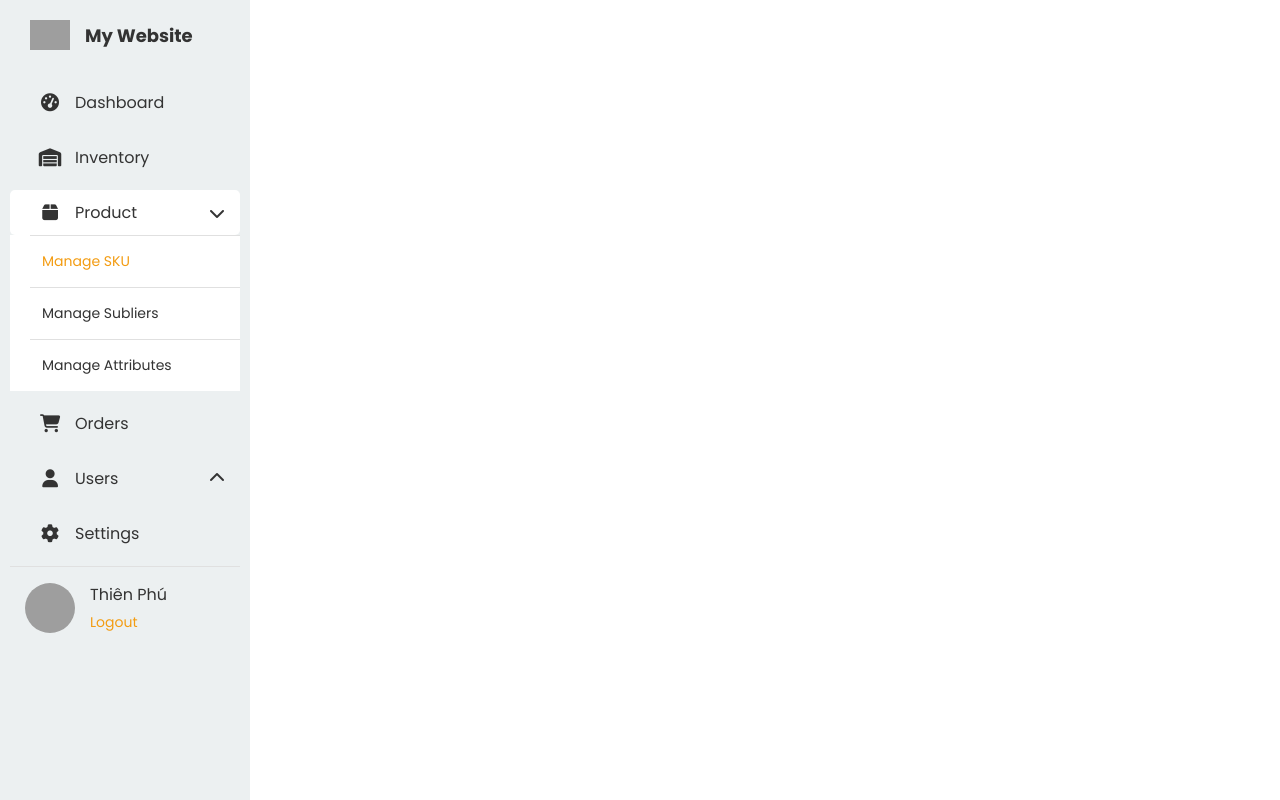
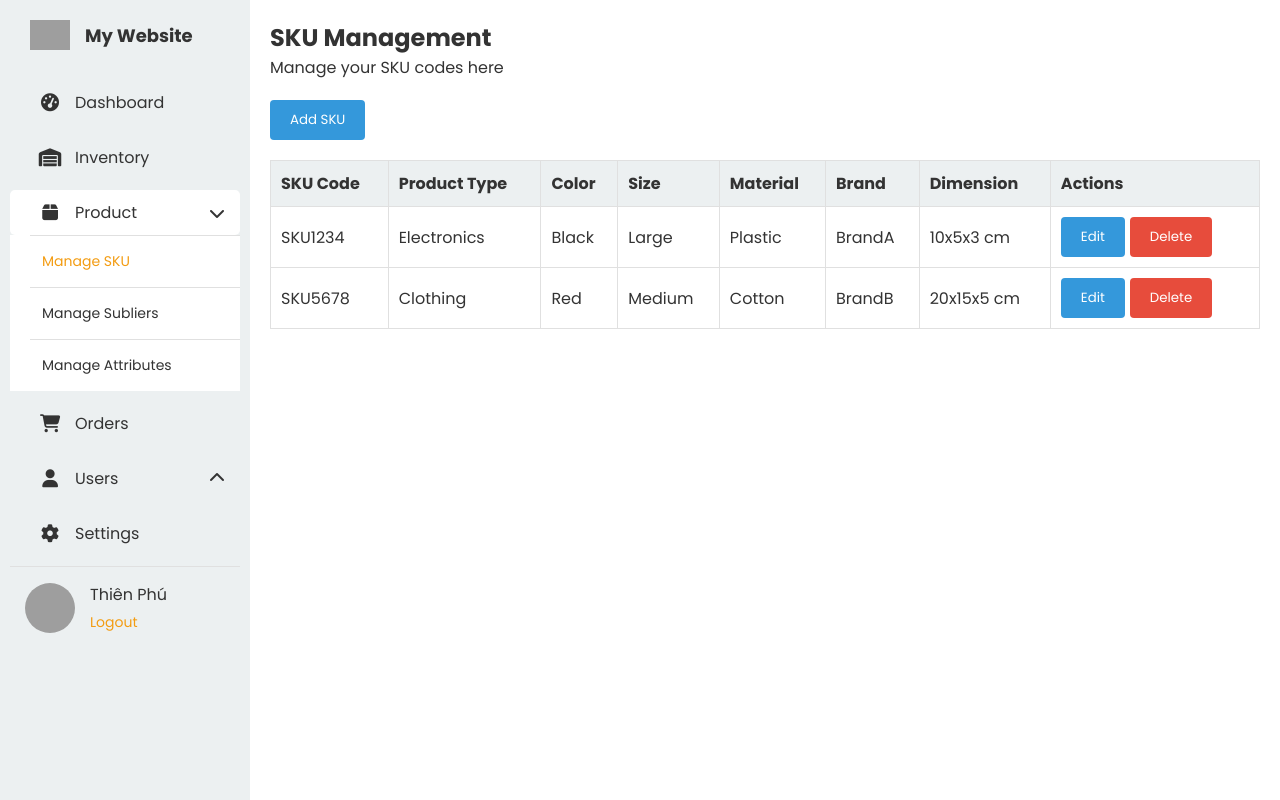
Before and after one commit to lucasngucii/SmartWarehouseManagement-FE, a React (Create React App) app: page /management-sku in a window 1280 px wide. Built offline with nearby package versions, Linux system fonts and the light colour scheme; grey boxes are pictures that could not be loaded.

Commit message:
chinh sua lai mot so giao dien va khoi tao so bo giao dien sku

```diff
--- a/src/compoments/Product/SKU/SKU.css
+++ b/src/compoments/Product/SKU/SKU.css
@@ -0,0 +1,72 @@
+@import "../../../Root.css";
+
+.sku-management-container {
+    position: relative;
+    width: calc(100% - 250px);
+    height: 100vh;
+    padding: 20px;
+    margin-left: 250px;
+    background-color: var(--background-color);
+    color: var(--primary-text-color);
+}
+
+.sku-management-title {
+    font-size: 24px;
+    color: var(--primary-text-color);
+}
+
+.sku-management-description{
+    font-size: 16px;
+}
+
+.add-sku-button{
+    padding: 10px 20px;
+    border: none;
+    cursor: pointer;
+    background-color: var(--primary-button-background-color);
+    color: var(--primary-button-text-color);
+    border-radius: 4px;
+    margin: 20px 0;
+}
+
+.add-sku-button:hover {
+    background-color: var(--accent-color);
+}
+
+.sku-management-table {
+    width: 100%;
+    border-collapse: collapse;
+    background-color: var(--header-footer-background-color);
+}
+
+.sku-management-table th, .sku-management-table td {
+    padding: 10px;
+    border: 1px solid var(--border-color);
+    text-align: left;
+    color: var(--primary-text-color);
+}
+
+.sku-management-table th {
+    background-color: var(--header-footer-background-color);
+}
+
+.sku-management-table td {
+    background-color: var(--background-color);
+}
+
+.edit-button, .delete-button {
+    padding: 10px 20px;
+    border: none;
+    cursor: pointer;
+    margin-right: 5px;
+}
+
+.edit-button {
+    background-color: var(--primary-button-background-color);
+    color: var(--primary-button-text-color);
+}
+
+.delete-button {
+    background-color: #E74C3C;
+    color: var(--primary-button-text-color);
+}
--- a/src/compoments/Product/SKU/SKU.tsx
+++ b/src/compoments/Product/SKU/SKU.tsx
@@ -1,9 +1,55 @@
 import React from "react";
+import "./SKU.css";
 
-export const SKU : React.FC = () => {
+export const SKU: React.FC = () => {
     return (
-        <div>
-            <h1>SKU</h1>
+        <div className="sku-management-container">
+            <h1 className="sku-management-title">SKU Management</h1>
+            <p className="sku-management-description">Manage your SKU codes here</p>
+            <button className="add-sku-button">Add SKU</button>
+            <table className="sku-management-table">
+                <thead>
+                <tr>
+                    <th>SKU Code</th>
+                    <th>Product Type</th>
+                    <th>Color</th>
+                    <th>Size</th>
+                    <th>Material</th>
+                    <th>Brand</th>
+                    <th>Dimension</th>
+                    <th>Actions</th>
+                </tr>
+                </thead>
+                <tbody>
+                <tr>
+                    <td>SKU1234</td>
+                    <td>Electronics</td>
+                    <td>Black</td>
+                    <td>Large</td>
+                    <td>Plastic</td>
+                    <td>BrandA</td>
+                    <td>10x5x3 cm</td>
+                    <td>
+                        <button className="edit-button">Edit</button>
+                        <button className="delete-button">Delete</button>
+                    </td>
+                </tr>
+                <tr>
+                    <td>SKU5678</td>
+                    <td>Clothing</td>
+                    <td>Red</td>
+                    <td>Medium</td>
+                    <td>Cotton</td>
+                    <td>BrandB</td>
+                    <td>20x15x5 cm</td>
+                    <td>
+                        <button className="edit-button">Edit</button>
+                        <button className="delete-button">Delete</button>
+                    </td>
+                </tr>
+                </tbody>
+            </table>
         </div>
+
     );
 }
--- a/src/compoments/Product/Sublier/SublierManagement.tsx
+++ b/src/compoments/Product/Sublier/SublierManagement.tsx
@@ -98,6 +98,7 @@ export const SublierManagement: React.FC = () => {
         <div className="supplier-management-container">
             <h1 className="supplier-management-title">Sublier Management</h1>
             <p className="supplier-management-description">Manage your suppliers here</p>
+            <button onClick={handleAdd} className="supplier-management-add-button">Add Supplier</button>
             <table className="supplier-management-table">
                 <thead>
                 <tr>
@@ -110,7 +111,6 @@ export const SublierManagement: React.FC = () => {
                 {sublierList}
                 </tbody>
             </table>
-            <button onClick={handleAdd} className="supplier-management-add-button">Add Supplier</button>
             {
                 showOverlay && <OverLay>
                     <FormSublier handleClose={handleClose} supplierId={sublierId}/>
--- a/src/compoments/User/ManagementGroup/ManagementGroup.css
+++ b/src/compoments/User/ManagementGroup/ManagementGroup.css
@@ -18,7 +18,6 @@
 .groups-table {
     width: 100%;
     border-collapse: collapse;
-    margin: 20px 0;
 }
 
 .groups-table th, .groups-table td {
@@ -43,7 +42,7 @@
 }
 
 .groups-table td {
-    color: var(--secondary-text-color);
+    color: var(--primary-text-color);
 }
 
 .edit-button {
@@ -65,6 +64,7 @@
     border: none;
     cursor: pointer;
     text-wrap: nowrap;
+    margin: 20px 0;
 }
 
 .add-group-button:hover {
--- a/src/compoments/User/ManagementGroup/ManagementGroup.tsx
+++ b/src/compoments/User/ManagementGroup/ManagementGroup.tsx
@@ -166,6 +166,7 @@ export const ManagementGroup: React.FC = () => {
         <div className="container-management-groups">
             <h2>Group Management</h2>
             <p className={"group-description"}>Here you can manage the permissions of the group</p>
+            <button className="add-group-button" onClick={handleShowOverlay}>Add Group</button>
             <table className="groups-table">
                 <thead>
                 <tr>
@@ -176,10 +177,9 @@ export const ManagementGroup: React.FC = () => {
                 </tr>
                 </thead>
                 <tbody>
-                    {listGroups}
+                {listGroups}
                 </tbody>
             </table>
-            <button className="add-group-button" onClick={handleShowOverlay}>Add Group</button>
             {showOverlay && (
                 <OverLay>
                     <AddGroupComponent hideOverlay={handleHideOverlay} groupId={groupId}/>
--- a/src/compoments/User/ManagementUser/ManagementUser.css
+++ b/src/compoments/User/ManagementUser/ManagementUser.css
@@ -11,7 +11,6 @@
 .user-table {
     width: 100%;
     border-collapse: collapse;
-    margin: 20px 0;
 }
 
 .user-table th, .user-table td {
@@ -36,7 +35,7 @@
 }
 
 .user-table td {
-    color: var(--secondary-text-color);
+    color: var(--primary-text-color);
 }
 
 .edit-button, .delete-button {
@@ -72,6 +71,7 @@
     border: none;
     cursor: pointer;
     border-radius: 4px;
+    margin: 20px 0;
 }
 
 .add-user-button:hover {
--- a/src/compoments/User/ManagementUser/ManagementUser.tsx
+++ b/src/compoments/User/ManagementUser/ManagementUser.tsx
@@ -201,7 +201,7 @@ export const ManagementUser: React.FC = () => {
 
     const listUser = users.map((user, index) => {
             return (
-                <tr>
+                <tr key={user.id}>
                     <td>{index + 1}</td>
                     <td>{user.username}</td>
                     <td>{user.fullName}</td>
@@ -230,6 +230,7 @@ export const ManagementUser: React.FC = () => {
         <div className="container-user-management">
             <h2>User Account Management</h2>
             <p>Manage user accounts and their status</p>
+            <button onClick={handleShowOverlay} className="add-user-button">Add User</button>
             <table className="user-table">
                 <thead>
                 <tr>
@@ -247,7 +248,6 @@ export const ManagementUser: React.FC = () => {
                 {listUser}
                 </tbody>
             </table>
-            <button onClick={handleShowOverlay} className="add-user-button">Add User</button>
             {showOverlay && (
                 <OverLay>
                     <AddUserComponent hideOverlay={handleHideOverlay} userId={userId}/>
```
Also changed, not shown: src/compoments/Product/Sublier/SublierManagement.css (+13 -3 lines).
